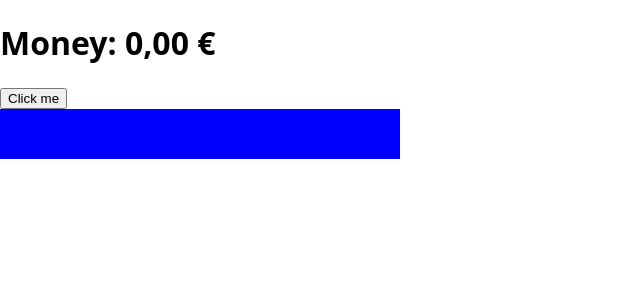
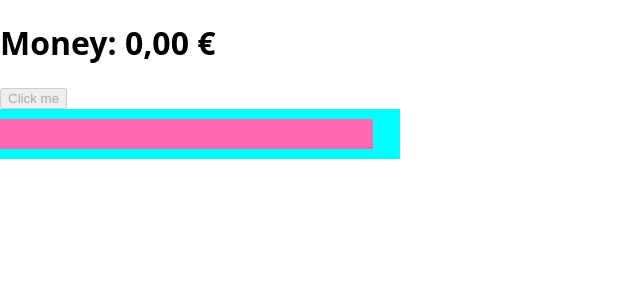
Before and after one commit to Satttoshi/idle-boss, a Next.js app: page / in a window 1280 px wide. Both pictures are taken after a click on the button "Click me". Shown: the top 300 px of the page, without its empty margins (0-640 px from the left). Built offline with nearby package versions, Linux system fonts and the light colour scheme.

Commit message:
fix css animation

```diff
--- a/pages/index.js
+++ b/pages/index.js
@@ -1,13 +1,11 @@
 import MoneyDisplay from "~/src/components/MoneyDisplay";
-import MoneyButton from "~/src/components/MoneyButton";
-import ProgressBar from "~/src/components/ProgressBar";
+import Product from "~/src/components/Product";
 
 export default function HomePage() {
   return (
     <div>
       <MoneyDisplay />
-      <MoneyButton />
-      <ProgressBar />
+      <Product />
     </div>
   );
 }
--- a/src/components/MoneyButton.js
+++ b/src/components/MoneyButton.js
@@ -1,8 +1,12 @@
-import useStore from "~/src/zustand/store";
+import { useState } from "react";
 
-export default function MoneyButton() {
-  const { addMoney, tier } = useStore();
-  const { isFilling, changeFilling, delay } = tier[0];
+export default function MoneyButton({
+  addMoney,
+  tier,
+  isFilling,
+  changeFilling,
+}) {
+  const { delay } = tier;
 
   return (
     <button
--- /dev/null
+++ b/src/components/Product.js
@@ -0,0 +1,62 @@
+import MoneyButton from "./MoneyButton";
+import ProgressBar from "./ProgressBar";
+import useStore from "~/src/zustand/store";
+import { useState } from "react";
+import styled from "styled-components";
+
+export default function Product() {
+  const { addMoney, tier } = useStore();
+  const [isFilling, changeFilling] = useState(false);
+  const delay = 3000;
+
+  function handleChangeFilling() {
+    changeFilling((prev) => !prev);
+  }
+
+  return (
+    <>
+      <MoneyButton
+        addMoney={addMoney}
+        tier={tier[0]}
+        isFilling={isFilling}
+        changeFilling={handleChangeFilling}
+      />
+      <StyledContainer>
+        {isFilling ? <StyledBar delay={delay} /> : null}
+      </StyledContainer>
+    </>
+  );
+}
+
+const StyledContainer = styled.div`
+  background-color: aqua;
+  width: 400px;
+  height: 50px;
+  position: relative;
+  display: flex;
+  align-items: center;
+`;
+
+const StyledBar = styled.div`
+  position: absolute;
+  left: 0;
+  height: 30px;
+  display: inline-block;
+  overflow: hidden;
+  animation-name: load;
+  animation-duration: ${({ delay }) => delay}ms;
+  animation-iteration-count: 1;
+  animation-timing-function: linear;
+
+  @keyframes load {
+    0% {
+      width: 0;
+      background: hotpink;
+    }
+
+    100% {
+      width: 100%;
+      background: hotpink;
+    }
+  }
+`;
--- a/src/components/ProgressBar.js
+++ b/src/components/ProgressBar.js
@@ -1,5 +1,4 @@
 import styled from "styled-components";
-import useStore from "~/src/zustand/store";
 
 const StyledContainer = styled.div`
   background-color: blue;
@@ -34,9 +33,8 @@ const StyledBar = styled.div`
   }
 `;
 
-export default function ProgressBar() {
-  const { tier } = useStore();
-  const { isFilling, delay } = tier[0];
+export default function ProgressBar({ tier, isFilling }) {
+  const { delay } = tier;
 
   return (
     <StyledContainer>
--- a/src/zustand/store.js
+++ b/src/zustand/store.js
@@ -6,8 +6,6 @@ const useStore = createZustand((set) => ({
     {
       id: "tier1",
       isUnlocked: false,
-      isFilling: false,
-      changeFilling: () => set((state) => ({ isFilling: !state.isFilling })),
       name: "sell Wordpress Website",
       income: 15,
       delay: 3000,
```
